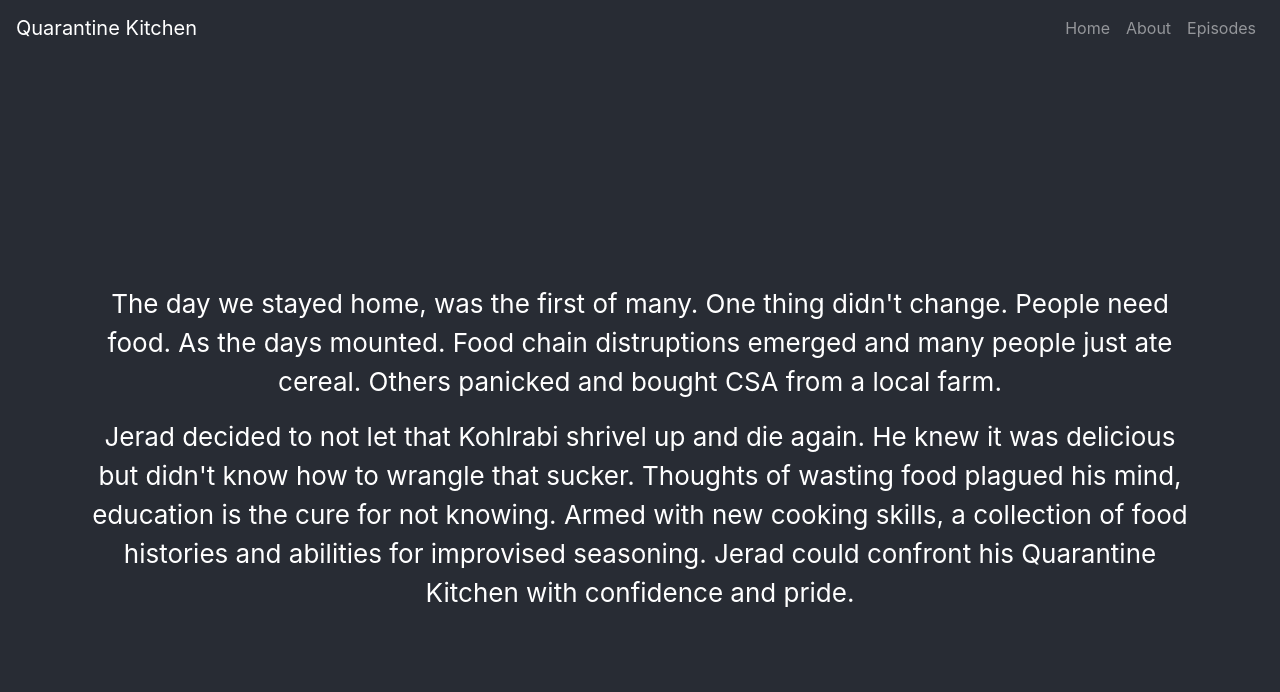
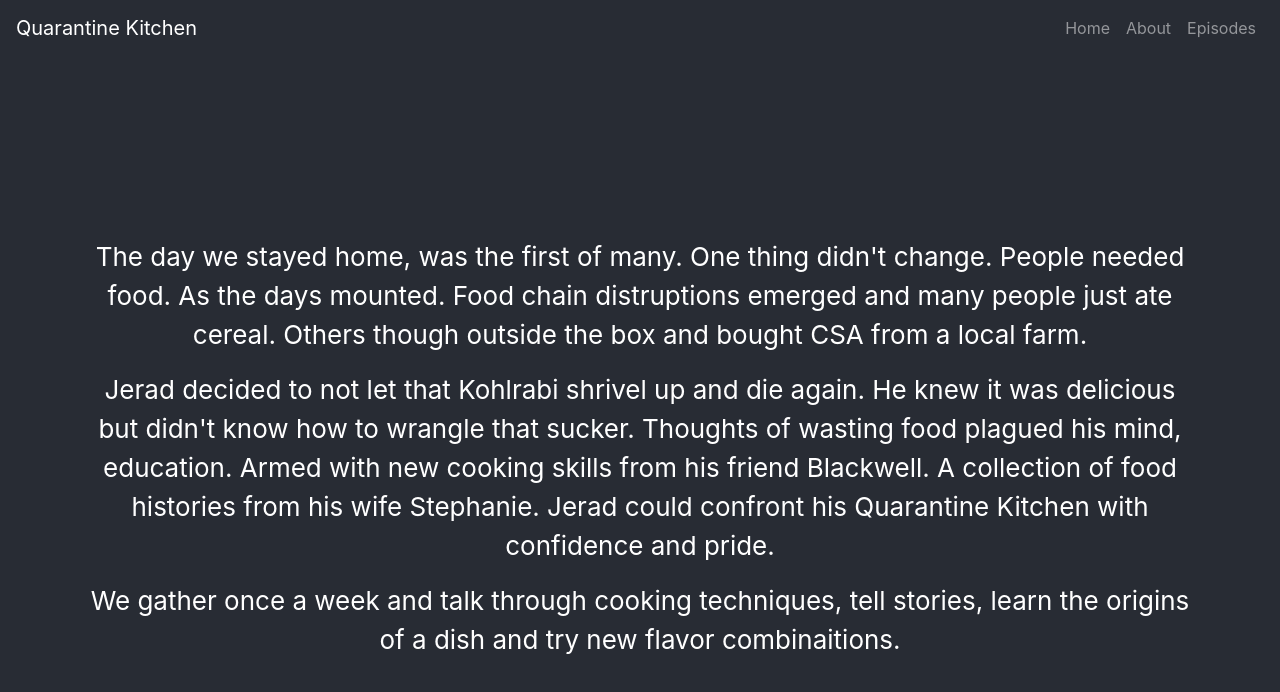
Before and after one commit to blackwellsmith/quarantine-kitchen, a React (Create React App) app: page /about in a window 1280 px wide. Shown: the top 692 px of the page. Built offline with nearby package versions, Linux system fonts and the light colour scheme.

Commit message:
added addition text to about page

```diff
--- a/src/About.js
+++ b/src/About.js
@@ -4,8 +4,9 @@ const About = () => {
     return (
         <div className="App">
           <header className="App-header">
-                <p>The day we stayed home, was the first of many. One thing didn't change. People need food. As the days mounted. Food chain distruptions emerged and many people just ate cereal. Others panicked and bought CSA from a local farm.</p>
-                <p>Jerad decided to not let that Kohlrabi shrivel up and die again. He knew it was delicious but didn't know how to wrangle that sucker. Thoughts of wasting food plagued his mind, education is the cure for not knowing. Armed with new cooking skills, a collection of food histories and abilities for improvised seasoning. Jerad could confront his Quarantine Kitchen with confidence and pride.</p>
+                <p>The day we stayed home, was the first of many. One thing didn't change. People needed food. As the days mounted. Food chain distruptions emerged and many people just ate cereal. Others though outside the box and bought CSA from a local farm.</p>
+                <p>Jerad decided to not let that Kohlrabi shrivel up and die again. He knew it was delicious but didn't know how to wrangle that sucker. Thoughts of wasting food plagued his mind, education. Armed with new cooking skills from his friend Blackwell. A collection of food histories from his wife Stephanie. Jerad could confront his Quarantine Kitchen with confidence and pride.</p>
+                <p>We gather once a week and talk through cooking techniques, tell stories, learn the origins of a dish and try new flavor combinaitions. </p>
           </header>
         </div>
     )
--- a/src/Home.js
+++ b/src/Home.js
@@ -5,8 +5,14 @@ const Home = () => {
     return (
         <div className="App">
             <header className="App-header">
-            <img src={logo} className="App-logo" alt="logo" />
-            <p>Variety is the spice of life, even if you only have rice</p>
+
+                <img src={logo} className="App-logo" alt="logo" />
+                <p></p>
+                <p>Variety is the spice of life, even if you only have rice.</p>
+                <p></p>
+                <p></p>
+                <p></p>
+                <p></p>
         </header>
         </div>
 )
```
